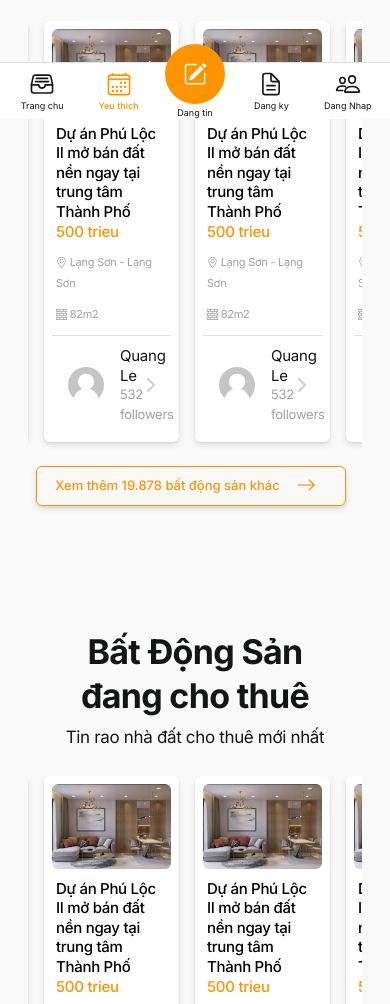
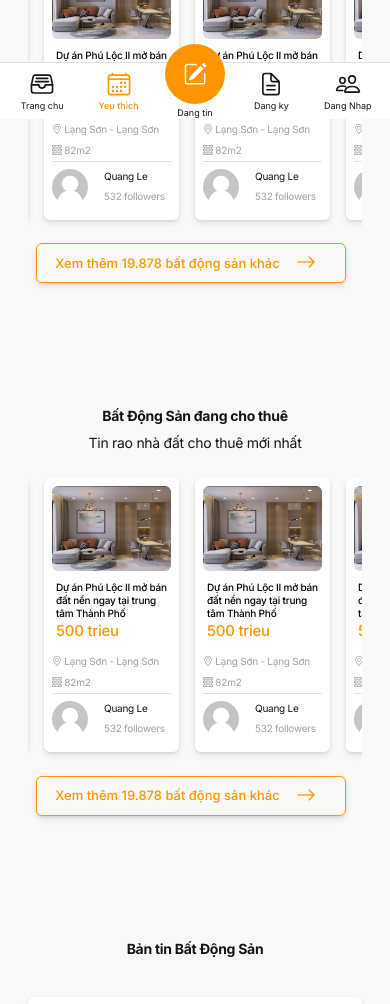
Before and after one commit to nhi25196/RaoBDS-PC, a plain HTML site: page index.html in a window 390 px wide. Shown: the part 725-1729 px from the top of the page. Drawn offline with nearby package versions, Linux system fonts and the light colour scheme.

Commit message:
responsive home page

```diff
--- a/assets/css/tina-css/responsive.css
+++ b/assets/css/tina-css/responsive.css
@@ -29,4 +29,27 @@
     .show {
         display: inherit;
     }
+    .card.product-card .text {
+        padding: 0;
+        font-size: 10px;
+    }
+    .card.product-card .title {
+        font-size: 10px;
+    }
+    a.item {
+        padding: 0!important;
+        font-size: 10px;
+    }
+    .listview .text-muted {
+        font-size: 10px;
+    }
+    .image-listview>li a.item:after {
+        display: none;
+    }
+    .header-large-title .title {
+        font-size: 14px;
+    }
+    .header-large-title .subtitle {
+        font-size: 14px;
+    }
 }
```
